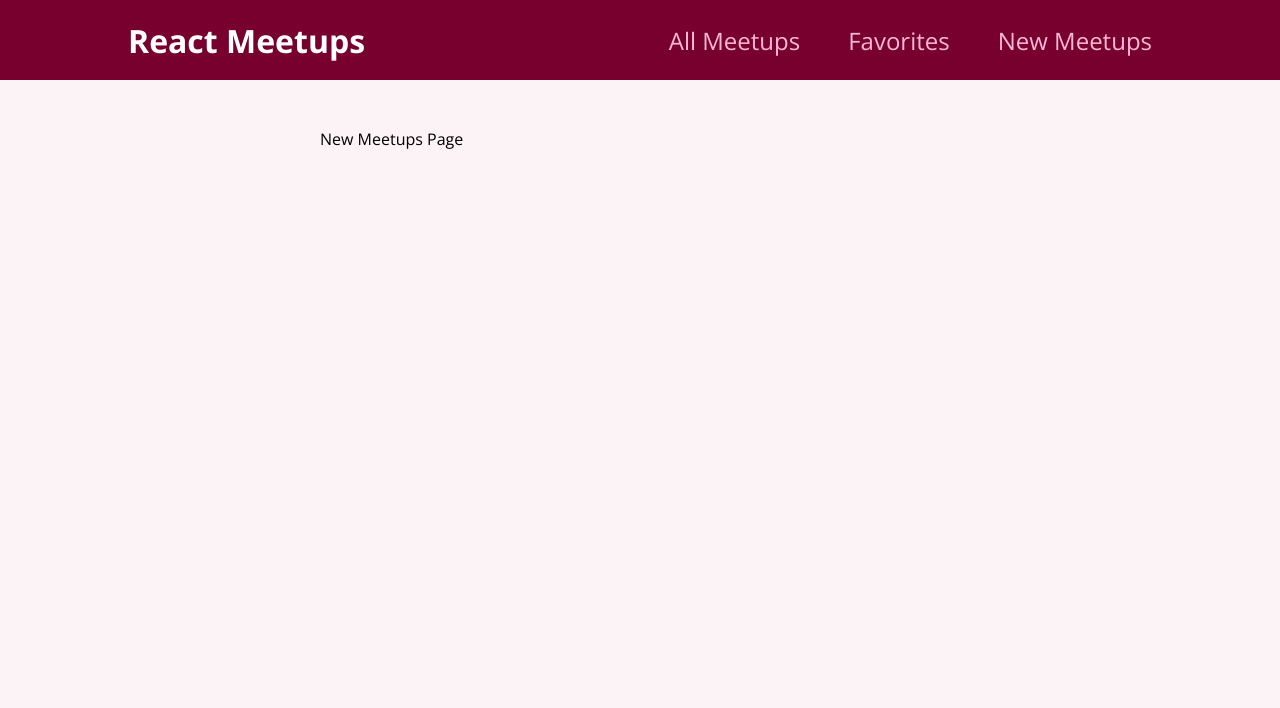
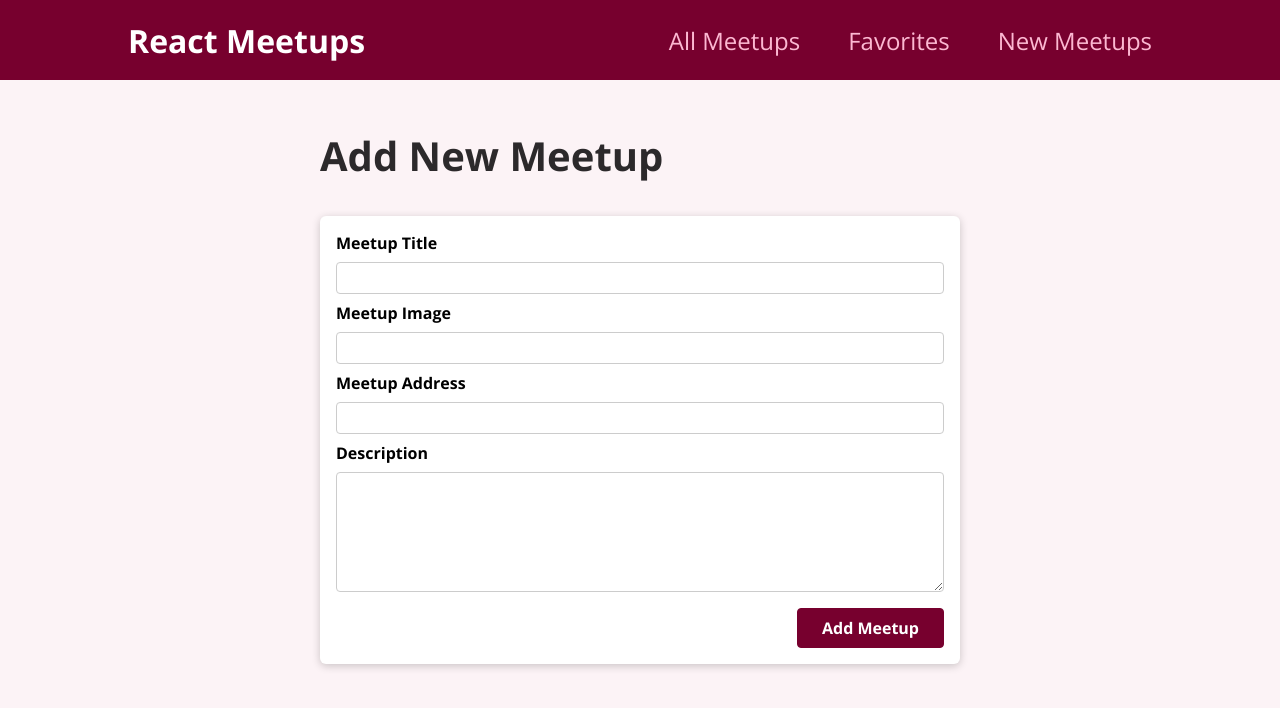
Before and after one commit to olena-ole/react-meetup-app, a React (Create React App) app: page /new-meetups in a window 1280 px wide. Shown: the top 708 px of the page. Built offline with nearby package versions, Linux system fonts and the light colour scheme.

Commit message:
added newMeetupForm component

```diff
--- /dev/null
+++ b/src/components/meetups/NewMeetupForm.js
@@ -0,0 +1,30 @@
+import classes from './NewMeetupForm.module.css'
+import Card from '../ui/Card'
+export default function NewMeetupForm() {
+    return (
+        <Card>
+            <form className={classes.form}>
+                <div className={classes.control}>
+                    <label htmlFor="title">Meetup Title</label>
+                    <input type='text' required id='title'/>
+                </div>
+                <div className={classes.control}>
+                    <label htmlFor="image">Meetup Image</label>
+                    <input type='url' required id='image'/>
+                </div>
+                <div className={classes.control}>
+                    <label htmlFor="address">Meetup Address</label>
+                    <input type='text' required id='address'/>
+                </div>
+                <div className={classes.control}>
+                    <label htmlFor="description">Description</label>
+                    <textarea required id='description' rows='5'></textarea>
+                </div>
+                <div className={classes.actions}>
+                    <button>Add Meetup</button>
+                </div>
+
+            </form>
+        </Card>
+    )
+}
--- /dev/null
+++ b/src/components/meetups/NewMeetupForm.module.css
@@ -0,0 +1,45 @@
+.form {
+    padding: 1rem;
+  }
+
+  .control {
+    margin-bottom: 0.5rem;
+  }
+
+  .control label {
+    display: block;
+    font-weight: bold;
+    margin-bottom: 0.5rem;
+  }
+
+  .control input,
+  .control textarea {
+    display: block;
+    font: inherit;
+    border-radius: 4px;
+    border: 1px solid #ccc;
+    padding: 0.25rem;
+    width: 100%;
+  }
+
+  .actions {
+    margin-top: 1rem;
+    text-align: right;
+  }
+
+  .actions button {
+    font: inherit;
+    cursor: pointer;
+    background-color: #77002e;
+    color: white;
+    padding: 0.5rem 1.5rem;
+    border: 1px solid #77002e;
+    border-radius: 4px;
+    font-weight: bold;
+  }
+
+  .actions button:hover,
+  .actions button:active {
+    background-color: #a50e48;
+    border-color: #a50e48;
+  }
--- a/src/pages/NewMeetups.js
+++ b/src/pages/NewMeetups.js
@@ -1,3 +1,10 @@
+import NewMeetupForm from "../components/meetups/NewMeetupForm"
+
 export default function NewMeetupsPage() {
-    return <div>New Meetups Page</div>
+    return (
+        <section>
+            <h1>Add New Meetup</h1>
+            <NewMeetupForm />
+        </section>
+    )
 }
```
